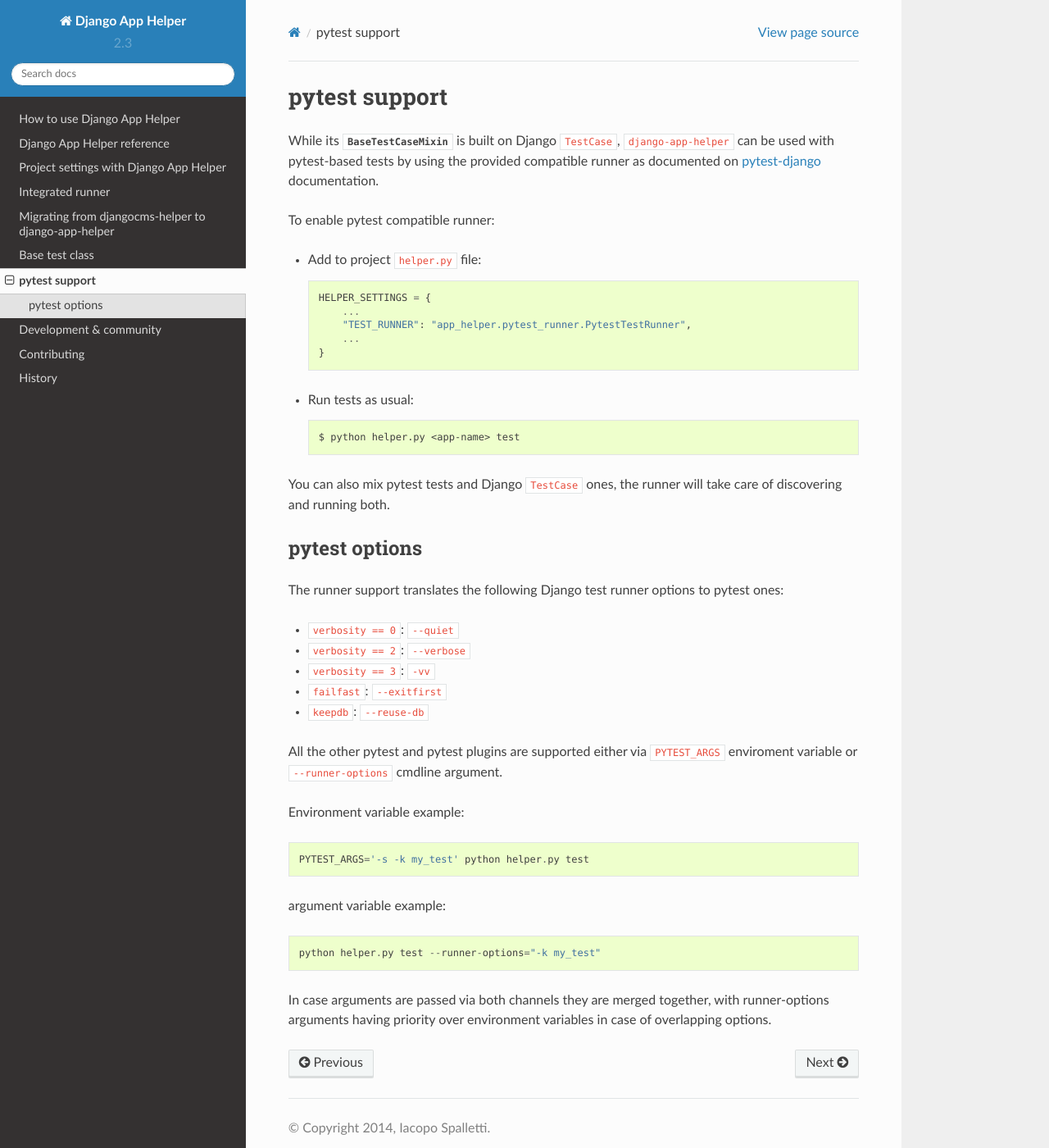
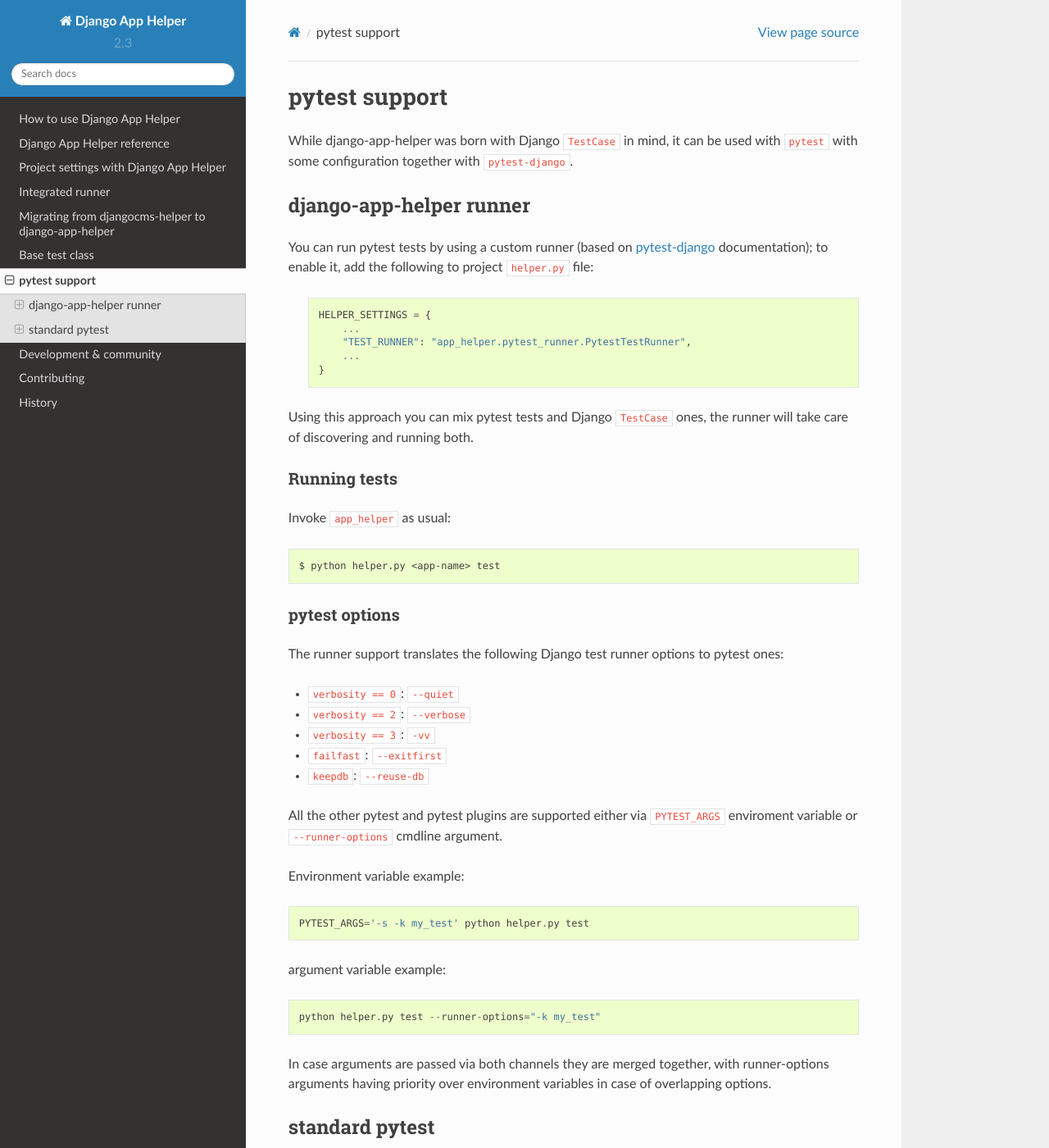
Before and after one commit to nephila/django-app-helper, a Sphinx documentation site: the page built from docs/pytest.rst, in a window 1280 px wide and 1400 px high. Shown: the whole window at 82% size. Built offline with Sphinx 7.4.7 and the Read the Docs theme 2.0.0, drawn with Linux system fonts in a browser that asks for light colours; some of the changed text lies outside the part shown.

Commit message:
Add support to pytest command

```diff
--- a/docs/basetest.rst
+++ b/docs/basetest.rst
@@ -12,6 +12,10 @@
 .. autoclass:: app_helper.base_test.BaseTestCaseMixin
     :members:
     :private-members:
+
+    .. automethod:: app_helper.base_test.BaseTestCase._setup_users
+    .. automethod:: app_helper.base_test.BaseTestCase._teardown_users
+    .. automethod:: app_helper.base_test.BaseTestCase._setup_utils
 
     .. autoattribute:: app_helper.base_test.BaseTestCase._admin_user_username
     .. autoattribute:: app_helper.base_test.BaseTestCase._admin_user_password
--- a/docs/pytest.rst
+++ b/docs/pytest.rst
@@ -2,13 +2,15 @@
 pytest support
 ##############
 
-While its :py:class:`BaseTestCaseMixin` is built on Django ``TestCase``,
-``django-app-helper`` can be used with pytest-based tests by using the provided
-compatible runner as documented on `pytest-django`_ documentation.
+While django-app-helper was born with Django ``TestCase`` in mind, it can be used with ``pytest`` with some configuration
+together with ``pytest-django``.
 
-To enable pytest compatible runner:
+************************
+django-app-helper runner
+************************
 
-* Add to project ``helper.py`` file:
+You can run pytest tests by using a custom runner (based on `pytest-django`_ documentation); to enable it,
+add the following to project ``helper.py`` file:
 
   .. code-block:: python
 
@@ -18,12 +20,15 @@
           ...
       }
 
-* Run tests as usual::
+Using this approach you can mix pytest tests and Django ``TestCase`` ones, the runner will take care
+of discovering and running both.
+
+Running tests
+==============
+
+Invoke ``app_helper`` as usual::
 
     $ python helper.py <app-name> test
-
-You can also mix pytest tests and Django ``TestCase`` ones, the runner will take care
-of discovering and running both.
 
 pytest options
 ==============
@@ -51,3 +56,38 @@
 over environment variables in case of overlapping options.
 
 .. _pytest-django: https://pytest-django.readthedocs.io/en/latest/faq.html#how-can-i-use-manage-py-test-with-pytest-django
+
+***************
+standard pytest
+***************
+
+Running tests
+==============
+
+Invoke ``pytest`` as usual::
+
+    $ python -mpytest <args>
+
+or::
+
+    $ pytest <args>
+
+In this case you don't need any special syntax to pass commands as the
+django-app-helper pytest runner is not executed and pytest is full in control.
+
+.. warning: the ``pytest`` invocation will only works if you add the current directory in the ``PYTHONPATH``, thus the
+            ``python -mpytest`` version is preferred.
+
+Using BaseTestCaseMixin
+=======================
+
+While its :py:class:`~app_helper.base_test.BaseTestCaseMixin` is built on Django ``TestCase``, it can be used in pytest classes:
+
+Fixtures, markers and decorators can be used as usual on test methods as in classic pytest classes.
+
+.. code-block:: python
+
+    class TestTags(BaseTestCaseMixin):
+        ...
+        def test_foo(self):
+            ...
```
Also changed, not shown: 3 other files.
